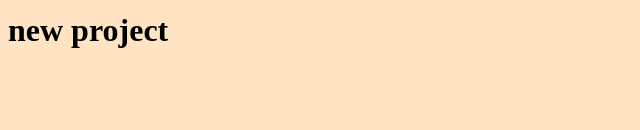
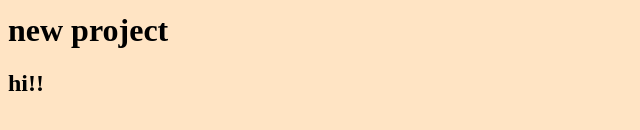
Before and after one commit to allam23/first_repository, a plain HTML site: page index.html in a window 1280 px wide. Shown: the part 492-622 px from the top of the page, 0-640 px from the left. Drawn offline with Linux system fonts and the light colour scheme.

Commit message:
new world

```diff
--- a/index.html
+++ b/index.html
@@ -10,5 +10,6 @@
 <body>
     <p>hello world</p>
     <h1>new project </h1>
+    <h2>hi!!</h2>
 </body>
 </html>
```
